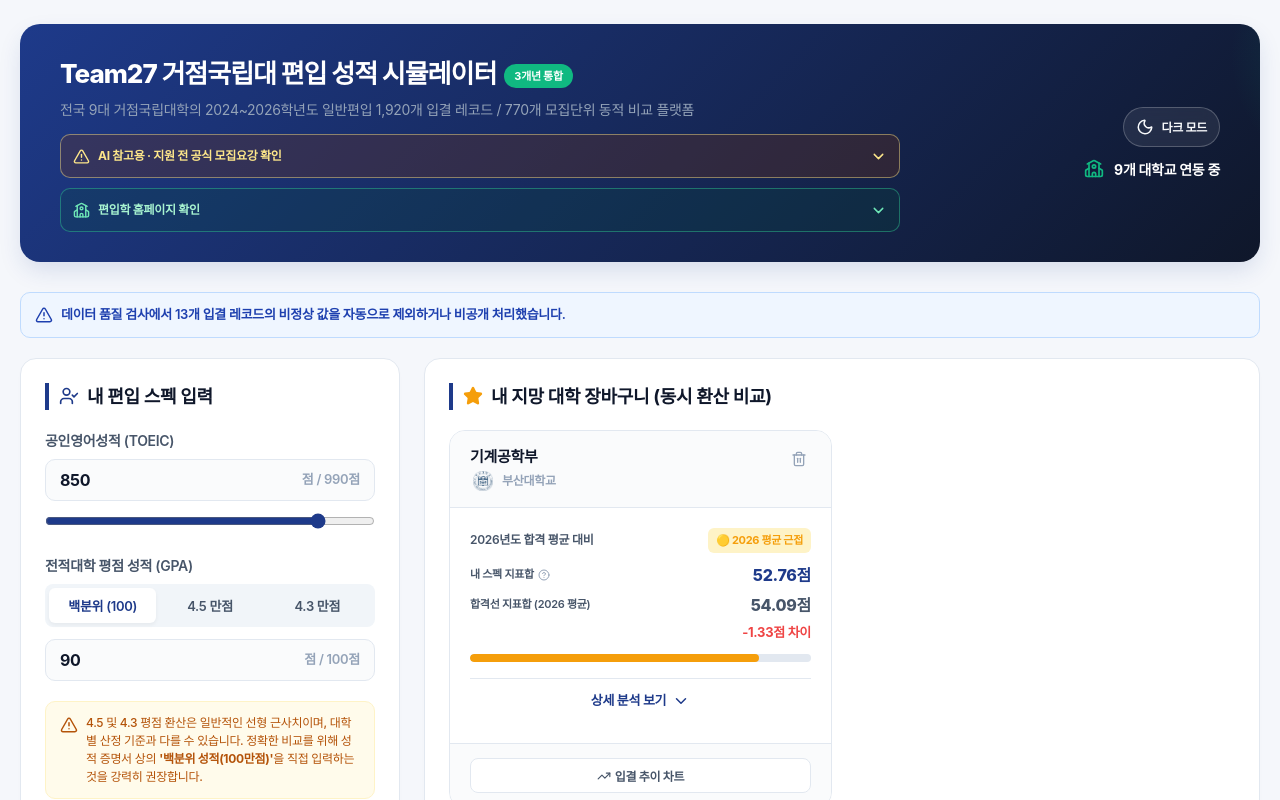
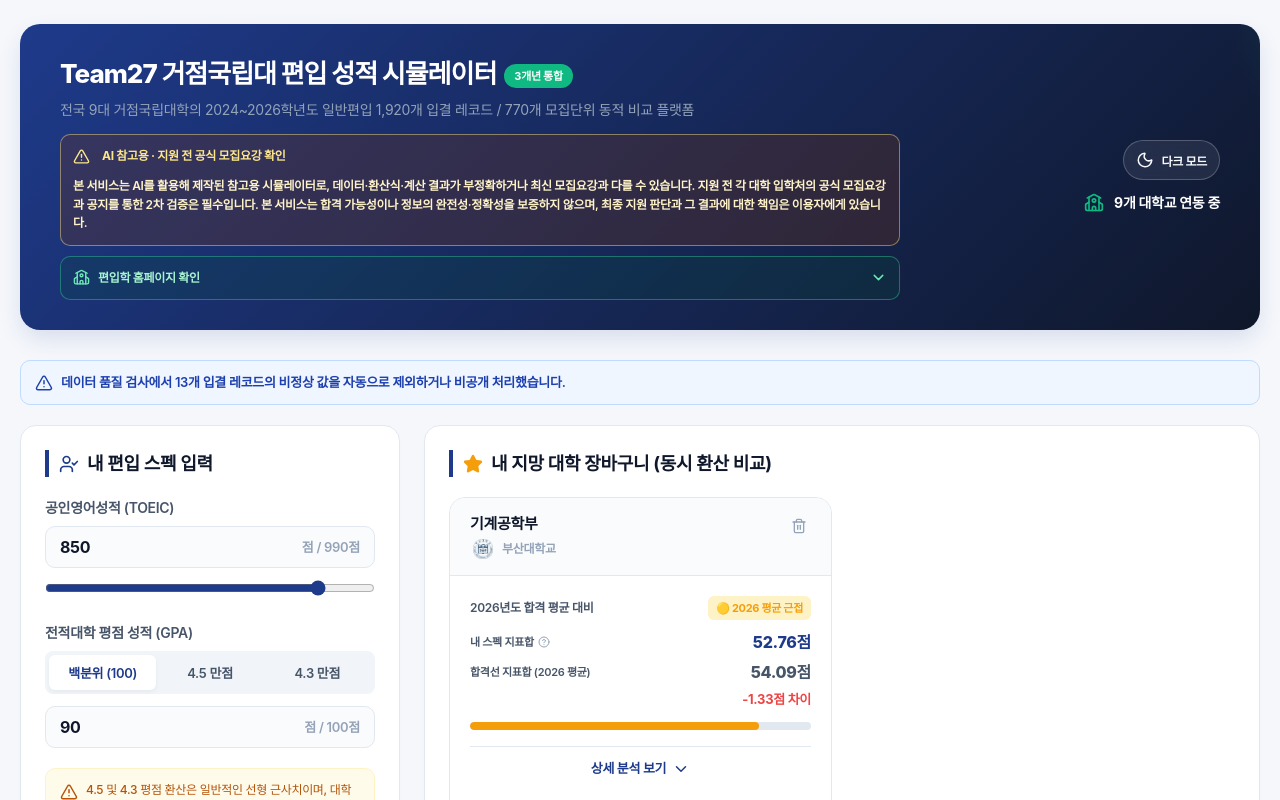
Before and after one commit to khal1234/transfer-admission-simulator, a React (Vite) app in the folder web/: page / in a window 1280 px wide. Shown: the top 800 px of the page. Built offline with nearby package versions, Linux system fonts and the light colour scheme.

Commit message:
Show disclaimer by default

```diff
--- a/web/src/App.tsx
+++ b/web/src/App.tsx
@@ -506,14 +506,11 @@
               {standardTargetKeys.size.toLocaleString("ko-KR")}개 모집단위
             </span>
           </p>
-          <details className="ai-disclaimer">
-            <summary>
-              <span>
-                <AlertTriangle size={17} aria-hidden="true" />
-                AI 참고용 · 지원 전 공식 모집요강 확인
-              </span>
-              <ChevronDown size={17} aria-hidden="true" />
-            </summary>
+          <aside className="ai-disclaimer" aria-label="서비스 이용 주의사항">
+            <div className="ai-disclaimer-title">
+              <AlertTriangle size={17} aria-hidden="true" />
+              AI 참고용 · 지원 전 공식 모집요강 확인
+            </div>
             <p>
               본 서비스는 AI를 활용해 제작된 참고용 시뮬레이터로, 데이터·환산식·계산
               결과가 부정확하거나 최신 모집요강과 다를 수 있습니다. 지원 전 각 대학
@@ -521,7 +518,7 @@
               합격 가능성이나 정보의 완전성·정확성을 보증하지 않으며, 최종 지원 판단과
               그 결과에 대한 책임은 이용자에게 있습니다.
             </p>
-          </details>
+          </aside>
           <details className="admission-links">
             <summary>
               <span>
--- a/web/src/index.css
+++ b/web/src/index.css
@@ -105,41 +105,20 @@
   overflow: hidden;
 }
 
-.ai-disclaimer summary {
+.ai-disclaimer-title {
   display: flex;
   min-height: 42px;
   align-items: center;
-  justify-content: space-between;
   gap: 12px;
   padding: 8px 12px;
   color: #fde68a;
   font-size: 12px;
   font-weight: 700;
-  cursor: pointer;
-  list-style: none;
-}
-
-.ai-disclaimer summary::-webkit-details-marker {
-  display: none;
-}
-
-.ai-disclaimer summary span {
-  display: inline-flex;
-  align-items: center;
-  gap: 8px;
-}
-
-.ai-disclaimer summary svg {
+}
+
+.ai-disclaimer-title svg {
   flex-shrink: 0;
   color: #fde68a;
-}
-
-.ai-disclaimer summary > svg {
-  transition: transform 0.2s ease;
-}
-
-.ai-disclaimer[open] summary > svg {
-  transform: rotate(180deg);
 }
 
 .ai-disclaimer > p {
@@ -1754,7 +1733,7 @@
     margin-top: 10px;
   }
 
-  .ai-disclaimer summary {
+  .ai-disclaimer-title {
     min-height: 44px;
     font-size: 12px;
   }
```
